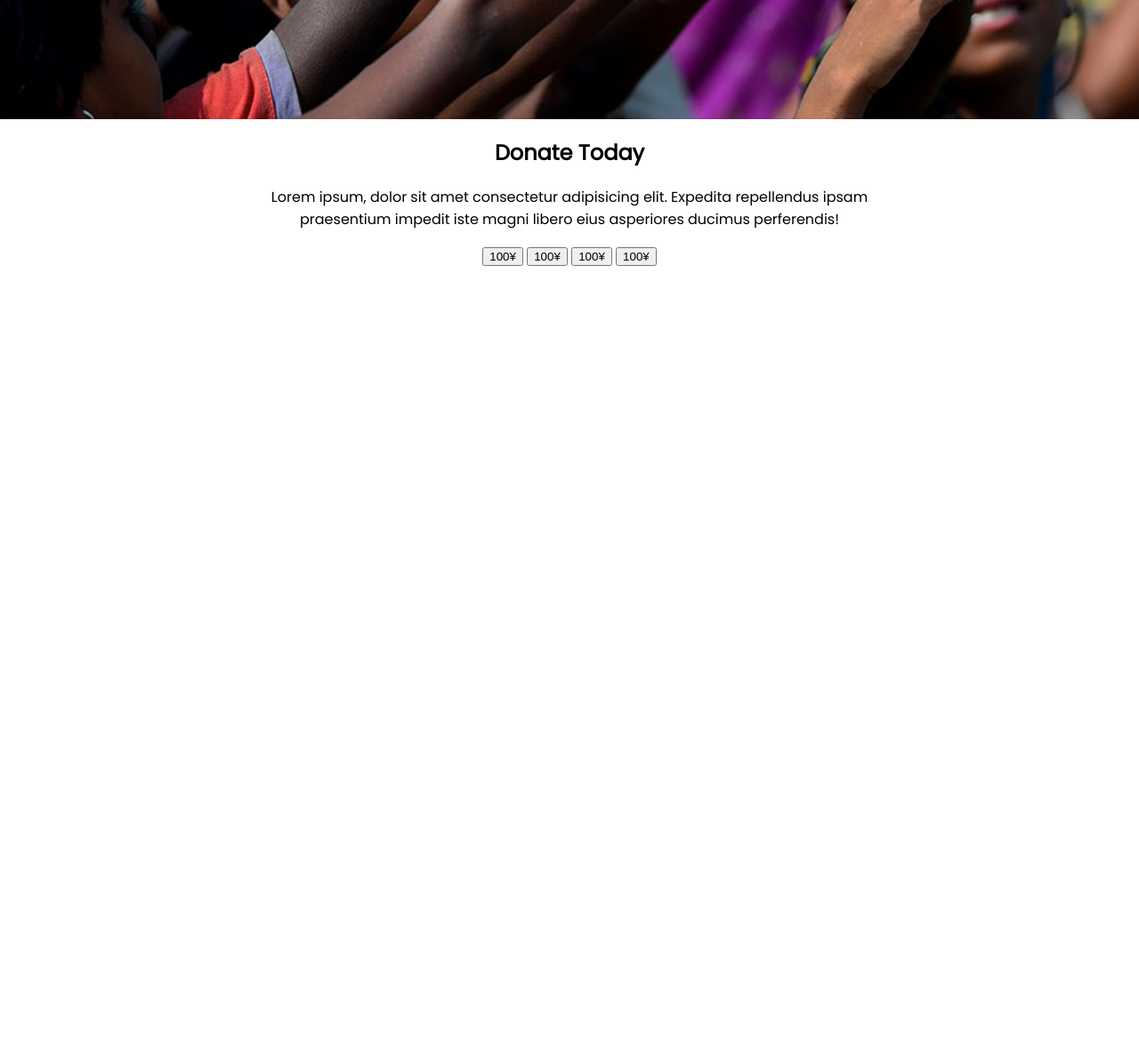
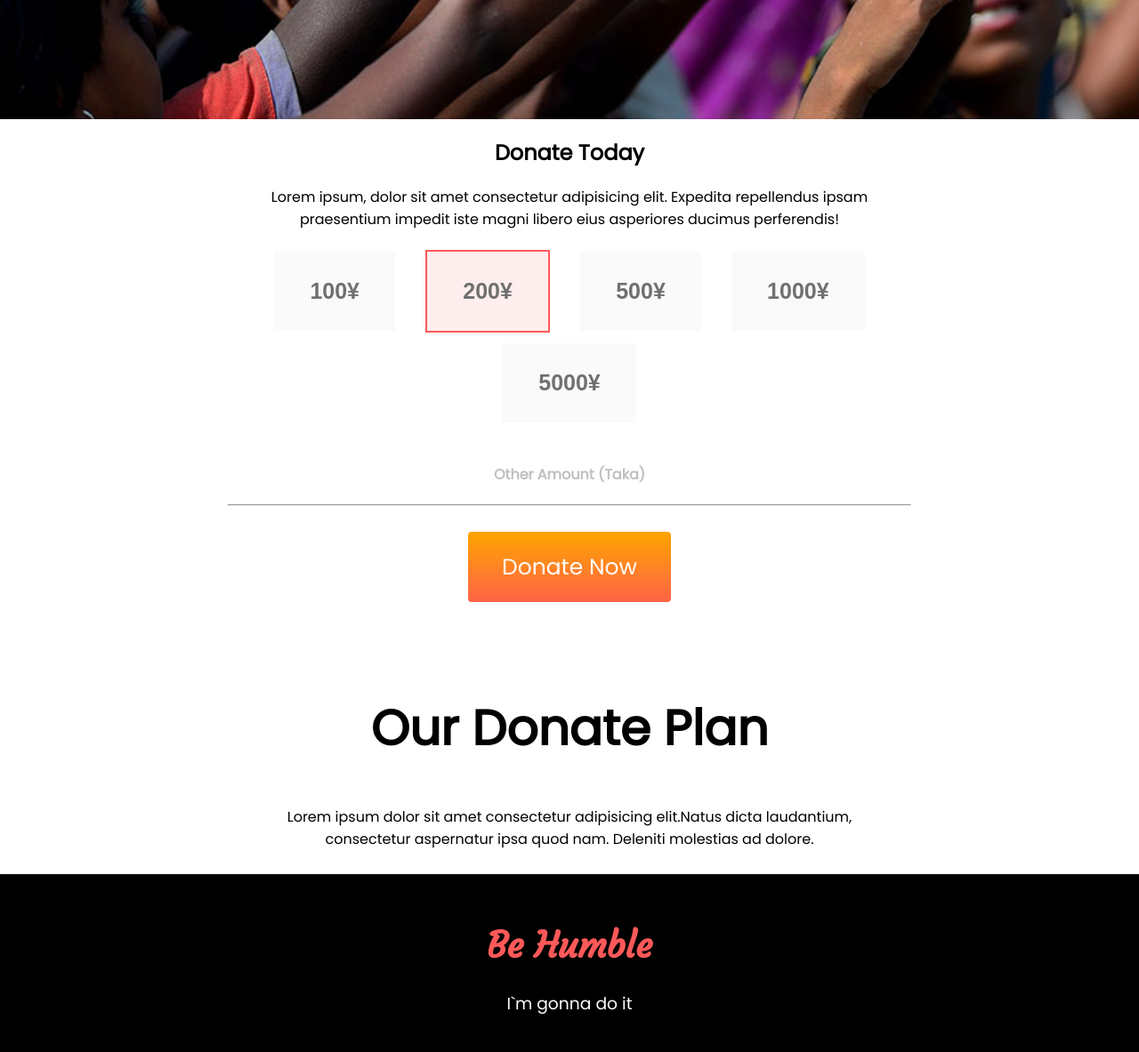
Before and after one commit to hasanisu/donate, a plain HTML site: page index.html in a window 1280 px wide. Shown: the part 716-1899 px from the top of the page at 89% size. Before the commit the page ends 1016 px from the top, so only its background shows below. Drawn offline with Linux system fonts and the light colour scheme.

Commit message:
added footer

```diff
--- a/index.html
+++ b/index.html
@@ -1,35 +1,58 @@
 <!DOCTYPE html>
 <html lang="en">
+
 <head>
     <meta charset="UTF-8">
     <meta http-equiv="X-UA-Compatible" content="IE=edge">
     <meta name="viewport" content="width=device-width, initial-scale=1.0">
     <title>Document</title>
     <link rel="preconnect" href="https://fonts.googleapis.com">
-    <link href="https://fonts.googleapis.com/css2?family=Open+Sans:wght@300&family=Poppins&display=swap" rel="stylesheet">
+    <link href="https://fonts.googleapis.com/css2?family=Open+Sans:wght@300&family=Poppins&display=swap"
+        rel="stylesheet">
+    <link rel="preconnect" href="https://fonts.googleapis.com">
+    <link rel="preconnect" href="https://fonts.gstatic.com" crossorigin>
+    <link href="https://fonts.googleapis.com/css2?family=Courgette&family=Poppins&display=swap" rel="stylesheet">
     <link rel="stylesheet" href="style.css">
 </head>
+
 <body>
     <section class="header">
         <div class="donate-head">
             <h1>Let`s Help Those Who Are<br>More In Need</h1>
-            <p>Lorem ipsum dolor sit amet consectetur adipisicing elit. Non expedita est officiis <br>dolorem corrupti sint debitis esse quasi eos maxime?</p>
-            <a id="donate-now" target="_blank" href="">Donate Now</a>
+            <p>Lorem ipsum dolor sit amet consectetur adipisicing elit. Non expedita est officiis <br>dolorem corrupti
+                sint debitis esse quasi eos maxime?</p> <br>
+            <a class="donate-now" target="_blank" href="">Donate Now</a>
         </div>
     </section>
     <section class="amount">
         <div>
             <h1>Donate Today</h1>
-            <p>Lorem ipsum, dolor sit amet consectetur adipisicing elit. Expedita repellendus ipsam <br>praesentium impedit iste magni libero eius asperiores ducimus perferendis!</p>
-        <form class="donate-middle">
-            <button type="buttom">100¥</button>
-            <button type="buttom">100¥</button>
-            <button type="buttom">100¥</button>
-            <button type="buttom">100¥</button>
+            <p>Lorem ipsum, dolor sit amet consectetur adipisicing elit. Expedita repellendus ipsam <br>praesentium
+                impedit iste magni libero eius asperiores ducimus perferendis!</p>
 
-        </form>
+            <button class="button">100¥</button>
+            <button class="button" id="button2">200¥</button>
+            <button class="button">500¥</button>
+            <button class="button">1000¥</button>
+            <button class="button">5000¥</button>
+            <h4 class="font">Other Amount (Taka)</h4>
+            <hr id="downline"><br>
+            <a class="donate-now" target="_blank" href="">Donate Now</a>
         </div>
+
+        <div class="donate-plan">
+            <h1 class="font-manage">Our Donate Plan</h1>
+            <p>Lorem ipsum dolor sit amet consectetur adipisicing elit.Natus dicta laudantium, <br> consectetur
+                aspernatur ipsa quod nam. Deleniti molestias ad dolore.
+            </p>
+        </div>
+
     </section>
 
 </body>
+<footer>
+    <h1 class="font-manage3">Be Humble</h1>
+    <h3 id="font-style">I`m gonna do it</h3>
+</footer>
+
 </html>
--- a/style.css
+++ b/style.css
@@ -1,41 +1,100 @@
-body{
-    margin:0px;
-    font-family: 'Poppins', sans-serif;;
+body {
+    margin: 0px;
+    font-family: 'Poppins', sans-serif;
+    ;
 }
-.header{
+
+.header {
     background-image: url(donate-today-main/images/donation13.jpg);
     background-repeat: no-repeat;
     background-size: cover;
     background-position: center;
-    height:850px;
-    position:relative;
+    height: 850px;
+    position: relative;
 
 }
-.donate-head{
-    color:white;
+
+.donate-head {
+    color: white;
     text-align: center;
-    padding-top:40px;
-    top:50%;
-    left:50%;
+    padding-top: 40px;
+    top: 50%;
+    left: 50%;
 
 }
-.donate-head h1{
+
+.donate-head h1 {
     font-size: 60px;
     text-transform: capitalize;
 }
-#donate-now{
+
+.donate-now {
     text-decoration: none;
     background-image: linear-gradient(orange, tomato);
-    padding: 8px 16px;
+    padding: 22px 38px;
     border-radius: 4px;
-    color:white;
+    color: white;
     font-weight: 400;
+    font-size: 25px;
 }
-.amount{
-    width:70%;
+
+.amount {
+    width: 60%;
     margin: auto;
     text-align: center;
 }
-.donate-middle{
 
+.button {
+    display: inline-block;
+    border: none;
+    background-color: rgb(250, 250, 250);
+    padding: 30px 40px;
+    margin: 6px 15px;
+    font-size: 25px;
+    color: rgb(112, 112, 112);
+    font-weight: 800;
 }
+
+#button2 {
+    background-color: #FFEEEE;
+    border: 2px solid #FF5959;
+}
+
+.font {
+    color: rgb(192, 192, 192);
+    margin-top: 40px;
+}
+
+#downline {
+    color: rgb(192, 192, 192);
+    margin-bottom: 25px;
+}
+
+.donate-plan {
+    margin-top: 120px;
+}
+
+.font-manage {
+    font-size: 55px;
+    font-weight: 800;
+}
+
+footer {
+    background-color: black;
+    width: 100%;
+    height: 200px;
+}
+
+.font-manage3 {
+    font-family: 'Courgette', cursive;
+    color: #FF5959;
+    text-align: center;
+    padding-top: 55px;
+    font-size: 40px;
+}
+
+#font-style {
+    color: white;
+    text-align: center;
+    font-weight: 180;
+}
```
